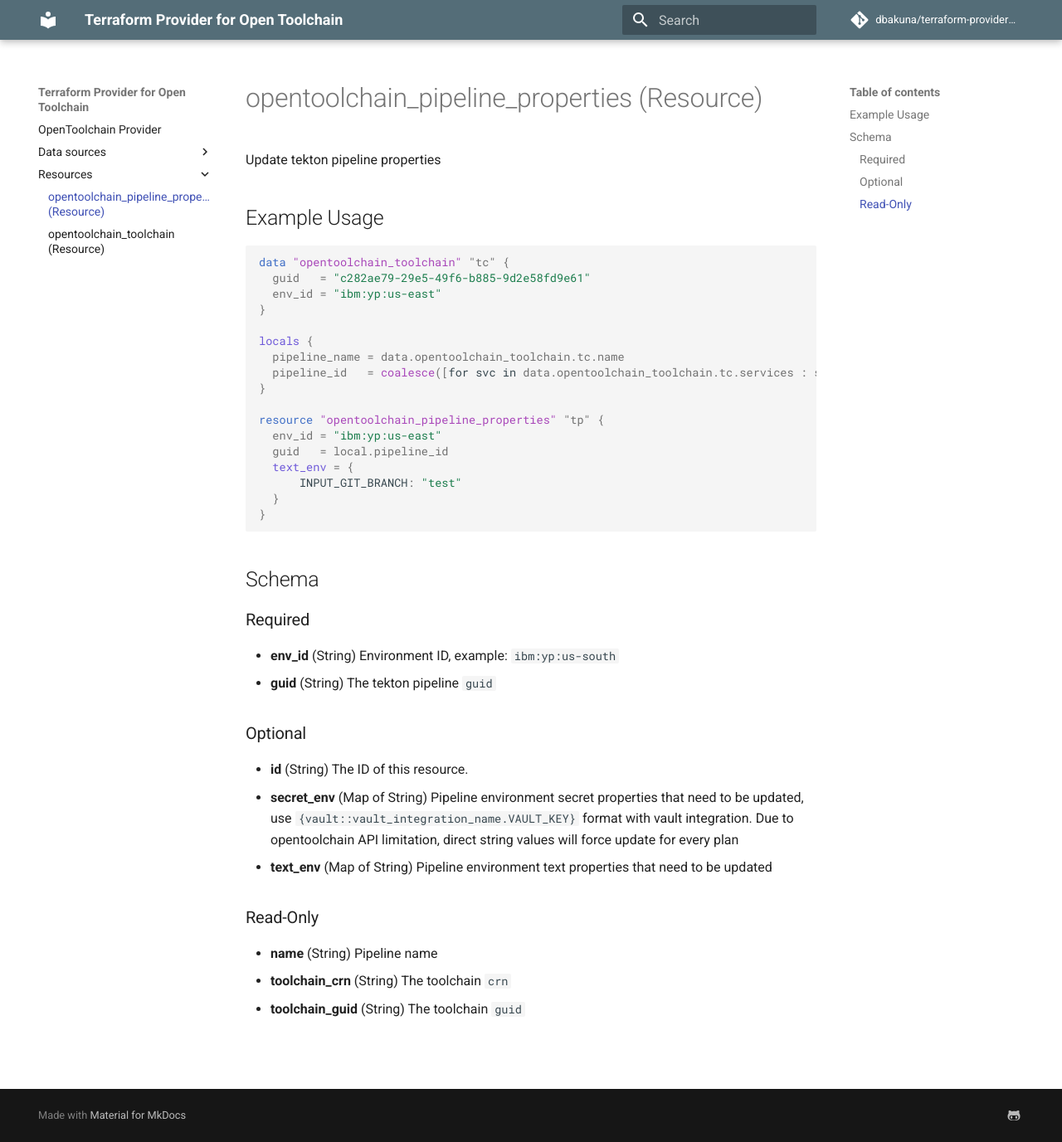
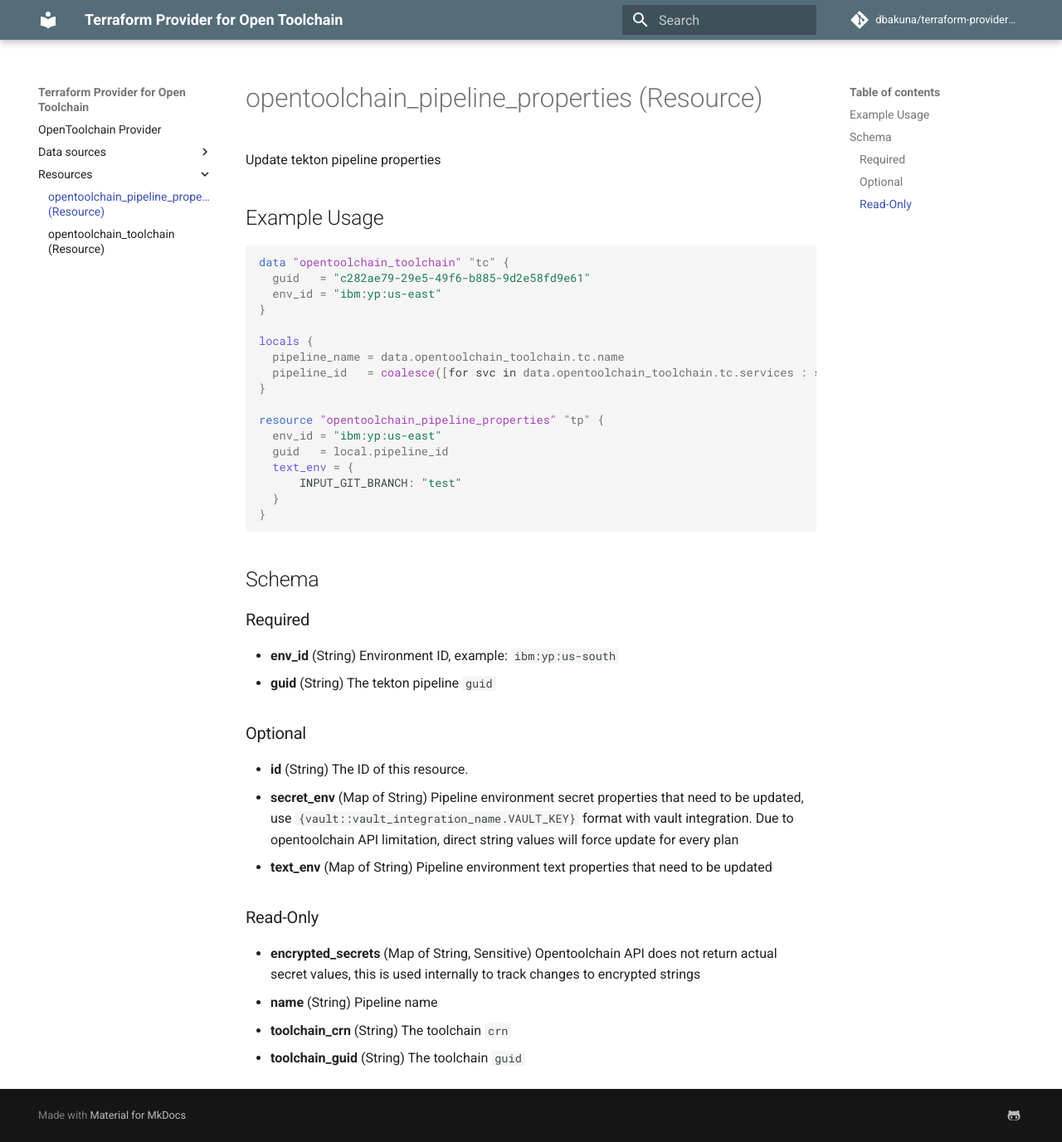
Before and after one commit to dariusbakunas/terraform-provider-opentoolchain, an MkDocs documentation site: the page built from docs/resources/pipeline_properties.md, in a window 1280 px wide and 1377 px high. Shown: the whole window at 83% size. Built offline with MkDocs 1.6.1 and Material for MkDocs 9.7.7, drawn with Linux system fonts in a browser that asks for light colours; comment, search, counter and statistics services are not loaded.

Commit message:
docs: re-generate

```diff
--- a/docs/resources/pipeline_properties.md
+++ b/docs/resources/pipeline_properties.md
@@ -48,6 +48,7 @@ resource "opentoolchain_pipeline_properties" "tp" {
 
 ### Read-Only
 
+- **encrypted_secrets** (Map of String, Sensitive) Opentoolchain API does not return actual secret values, this is used internally to track changes to encrypted strings
 - **name** (String) Pipeline name
 - **toolchain_crn** (String) The toolchain `crn`
 - **toolchain_guid** (String) The toolchain `guid`
```
